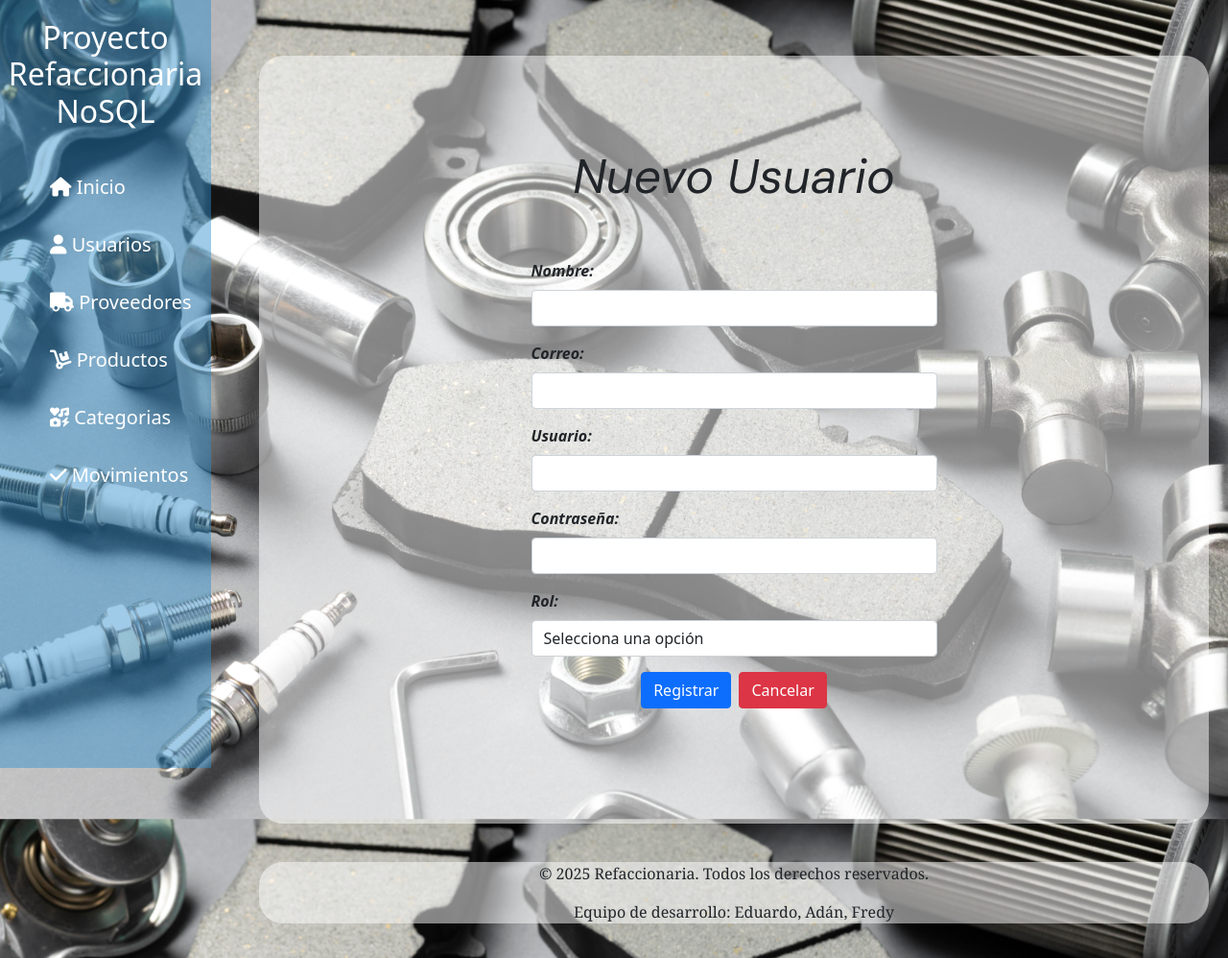
After one commit to FredyRodarte/refaccionaria2.0, a Flask app: page /registrar_usuario in a window 1280 px wide. The commit adds this page. Shown: the whole page at 96% size. Run offline with Flask 3, Linux system fonts and the light colour scheme; parts of the project's set-up code (start-up, migrations or seed data) failed here and were passed over.

Commit message:
CRUD Usuarios funcionando

```diff
--- a/app.py
+++ b/app.py
@@ -1,5 +1,5 @@
 from flask import Flask, render_template, request, redirect, url_for, session, flash
-from pymongo import MongoClient
+from pymongo import MongoClient, ReturnDocument
 from dotenv import load_dotenv
 import os
 from bson.objectid import ObjectId
@@ -25,6 +25,18 @@ try:
 except Exception as e:
     print(f"❌ Error al conectar a MongoDB: {e}")
 
+#Funcion para autoincremento de ID_usuario
+def getNextUserId(nombreCount):
+    # Obtiene el siguiente ID autoincemental para usuarios
+    counters = db.counters
+    seq_doc = counters.find_one_and_update(
+        {'_id': nombreCount},
+        {'$inc': {'sequence_value':1}},
+        return_document=ReturnDocument.AFTER,
+        upsert=True #Si el documento no existe se crea.
+    )
+    return seq_doc['sequence_value']
+
 # Rutas de la app
 #===================================Fredy Rodarte==========================================================
 @app.route('/')
@@ -32,15 +44,113 @@ def index():
     return render_template('index.html')
 
 # AQUI COMIENZA EL CRUD DE USUARIOS
+#Mostrar usuarios en la tabla
 @app.route('/usuarios')
 def usuarios():
     try:
         usuarios = list(db.usuarios.find({}))
-        print(usuarios)
+        #print(usuarios)
         return render_template('usuarios/usuarios.html', usuarios=usuarios)
     except Exception as e:
         print("No se pudo realizar la consulta, Error: "+e)
         return render_template('usuarios/usuarios.html')
+
+#Mostrar el formulario de Registrar usuarios:
+@app.route('/registrar_usuario')
+def mostrar_formulario():
+    return render_template('usuarios/agregar_usuario.html')
+
+@app.route('/registrar_usuario', methods=['POST'])
+def registrar_usuario():
+    try:
+        # Obtener datos del formulario
+        nombre = request.form.get('nombreA')
+        correo = request.form.get('correoA')
+        usuario = request.form.get('usuarioA')
+        contrasena = request.form.get('contrasenaA')
+        rol = request.form.get('rol_userA')
+
+        # Validar que todos los campos estén presentes
+        if not all([nombre, correo, usuario, contrasena, rol]):
+            return "Todos los campos son requeridos", 400
+
+        # Verificar si el usuario o correo ya existen
+        if db.usuarios.find_one({'$or': [{'email': correo}, {'nickname': usuario}]}):
+            return "El correo o usuario ya están registrados", 400
+
+        # Crear el nuevo usuario (con contraseña hasheada)
+        nuevo_usuario = {
+            '_id': getNextUserId('user_id'),
+            'nombre': nombre,
+            'email': correo,
+            'nickname': usuario,
+            'contrasena': contrasena,  # Hasheamos la contraseña
+            'rol': rol
+        }
+
+        # Insertar en la base de datos
+        db.usuarios.insert_one(nuevo_usuario)
+
+        # Redirigir a la lista de usuarios después de registrar
+        return redirect(url_for('usuarios'))
+
+    except Exception as e:
+        print("Error al registrar usuario:", e)
+        return "Ocurrió un error al registrar el usuario", 500
+
+
+#Mostrar el formulario para editar usuario
+@app.route('/editar_usuario/<user_id>')
+def mostrar_editar_usuario(user_id):
+    print("user: ", user_id)
+    try:
+        usuario = db.usuarios.find_one({'_id': int(user_id)})
+        print("usuario: ", usuario)
+        return render_template('usuarios/editar_usuario.html', usuario=usuario)
+    except Exception as e:
+        print("Error:", e)
+        return "Ocurrio un error", 500
+
+
+@app.route('/editar_usuario/<user_id>', methods=['POST'])
+def editar_usuario(user_id):
+    print("Si entro al metodo para guardar los cambios")
+    try:
+        #Obtener los datos del formulario
+        nombre = request.form.get('nombreE')
+        correo = request.form.get('correoE')
+        usuario_nick = request.form.get('usuarioE')
+        contrasena = request.form.get('contrasenaE')
+        rol = request.form.get('rol_userE')
+
+        # Validar campos
+        if not all([nombre, correo, usuario_nick, rol]):
+            return "Todos los campos son requeridos", 400
+
+        # Actualizar el usuario
+        db.usuarios.update_one(
+            {'_id': int(user_id)},
+            {'$set': {
+                'nombre': nombre,
+                'email': correo,
+                'nickname': usuario_nick,
+                'contrasena': contrasena,
+                'rol': rol
+            }}
+        )
+
+        return redirect(url_for('usuarios'))
+
+    except Exception as e:
+        print("Error al editar usuario: ", e)
+        return "Ocurrió un error al editar el usuario", 500
+
+# Eliminar Usuarios
+@app.route('/eliminar_usuario/<user_id>', methods=['GET'])
+def eliminar_usuario(user_id):
+    db.usuarios.delete_one({'_id': int(user_id)})
+    return redirect(url_for('usuarios'))
+
 
 #===================================Eduardo Picazo ==========================================================
 # AQUI COMIEZA EL CRUD DE PRODUCTOS
--- a/static/css/style.css
+++ b/static/css/style.css
@@ -59,6 +59,19 @@ body {
     font-size: 65px;
 }
 
+.titulo h1{
+    font-family: "DM Sans", sans-serif;
+    font-optical-sizing: auto;
+    font-weight: 500;
+    font-style: bold;
+    font-size: 50px;
+}
+
+.formulario label{
+    font-weight: 600;
+    font-style: italic;
+}
+
 /* Sidebar */
 .sidebar {
     width: 220px;
--- /dev/null
+++ b/static/js/script.js
@@ -0,0 +1,5 @@
+function confirmarEliminacionUsuario(userId) {
+    if (confirm('¿Estás seguro de que deseas eliminar este usuario?')) {
+        window.location.href = '/eliminar_usuario/' + userId;
+    }
+}
--- a/templates/_sidebar.html
+++ b/templates/_sidebar.html
@@ -15,4 +15,7 @@
     <li>
         <a href="{{url_for('categorias')}}"><i class="fa-solid fa-icons"></i> Categorias</a>
     </li>
+    <li>
+        <a href="#"><i class="fa-solid fa-check"></i> Movimientos</a>
+    </li>
 </ul>
--- a/templates/base.html
+++ b/templates/base.html
@@ -19,6 +19,6 @@
     <!-- Bootsrap Script -->
     <script src="https://cdn.jsdelivr.net/npm/@popperjs/core@2.9.2/dist/umd/popper.min.js" integrity="sha384-IQsoLXl5PILFhosVNubq5LC7Qb9DXgDA9i+tQ8Zj3iwWAwPtgFTxbJ8NT4GN1R8p" crossorigin="anonymous"></script>
     <script src="https://cdn.jsdelivr.net/npm/bootstrap@5.0.2/dist/js/bootstrap.min.js" integrity="sha384-cVKIPhGWiC2Al4u+LWgxfKTRIcfu0JTxR+EQDz/bgldoEyl4H0zUF0QKbrJ0EcQF" crossorigin="anonymous"></script>
-
+    <script src="{{ url_for('static', filename='js/script.js') }}"></script>
 </body>
 </html>
--- /dev/null
+++ b/templates/usuarios/agregar_usuario.html
@@ -0,0 +1,53 @@
+{% extends 'base.html' %}
+
+{% block title %}Agregar Usuarios{% endblock %}
+
+{% block content %}
+    <div class="container sombraContenido d-flex flex-column min-vh-100 justify-content-center">
+        <div class="row justify-content-center">
+            <!-- Titulo de pagina -->
+            <div class="col-12 text-center mb-4 titulo">
+                <h1>Nuevo Usuario</h1>
+            </div>
+
+            <!-- Cuerpo del formulario -->
+            <div class="col-md-6">
+                <form action="{{ url_for('registrar_usuario') }}" method="POST" class="formulario p-4">
+                    <div class="mb-3">
+                        <label class="form-label">Nombre:</label>
+                        <input type="text" name="nombreA" class="form-control" required>
+                    </div>
+
+                    <div class="mb-3">
+                        <label class="form-label">Correo:</label>
+                        <input type="text" name="correoA" class="form-control" required>
+                    </div>
+
+                    <div class="mb-3">
+                        <label class="form-label">Usuario:</label>
+                        <input type="text" name="usuarioA" class="form-control" required>
+                    </div>
+
+                    <div class="mb-3">
+                        <label class="form-label">Contraseña:</label>
+                        <input type="text" name="contrasenaA" class="form-control" required>
+                    </div>
+
+                    <div class="mb-3">
+                        <label class="form-label">Rol:</label>
+                        <select name="rol_userA" id="rol_user" class="form-control" required>
+                            <option value="" disabled selected>Selecciona una opción</option>
+                            <option value="admin">Administrador</option>
+                            <option value="user">Usuario</option>
+                        </select>
+                    </div>
+
+                    <div class="d-flex justify-content-center">
+                        <button type="submit" class="btn btn-primary me-2">Registrar</button>
+                        <button type="button" class="btn btn-danger" onclick="window.location.href='/usuarios'">Cancelar</button>
+                    </div>
+                </form>
+            </div>
+        </div>
+    </div>
+{% endblock %}
--- a/templates/usuarios/usuarios.html
+++ b/templates/usuarios/usuarios.html
@@ -10,7 +10,7 @@
                 <h2>Usuarios</h2>
             </div>
             <div class="col">
-                <button type="button" class="btn btn-primary">Agregar usuario <i class="fa-solid fa-user-plus"></i></button>
+                <button type="button" class="btn btn-primary" onclick="window.location.href='/registrar_usuario'">Agregar usuario <i class="fa-solid fa-user-plus"></i></button>
             </div>
         </div>
         <!-- Tabla usuarios -->
@@ -39,8 +39,8 @@
                                     <td>{{user.contrasena}}</td>
                                     <td>{{user.rol}}</td>
                                     <td>
-                                        <button type="button" class="btn btn-success" id="accion" onclick=""><i class="fa-solid fa-pen"></i></button>
-                                        <button type="button" class="btn btn-danger" id="accion" onclick="" ><i class="fa-solid fa-trash-can"></i></button>
+                                        <button type="button" class="btn btn-success" id="accion" onclick="window.location.href='/editar_usuario/{{user._id}}'"><i class="fa-solid fa-pen"></i></button>
+                                        <button type="button" class="btn btn-danger" id="accion" onclick="confirmarEliminacionUsuario('{{ user._id }}')" ><i class="fa-solid fa-trash-can"></i></button>
                                     </td>
                                 </tr>
                             {% endfor %}
```
Also changed, not shown: templates/usuarios/editar_usuario.html (added, +52 -0 lines).
